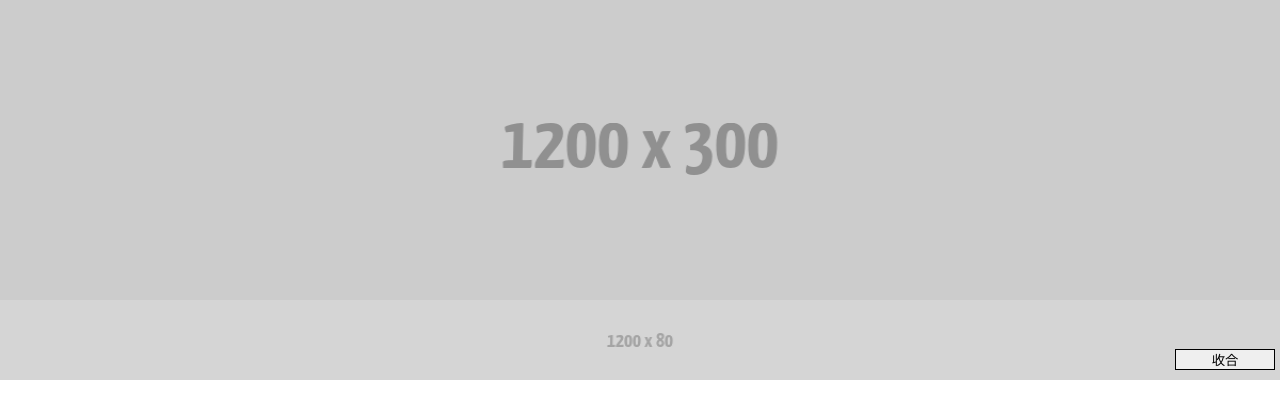
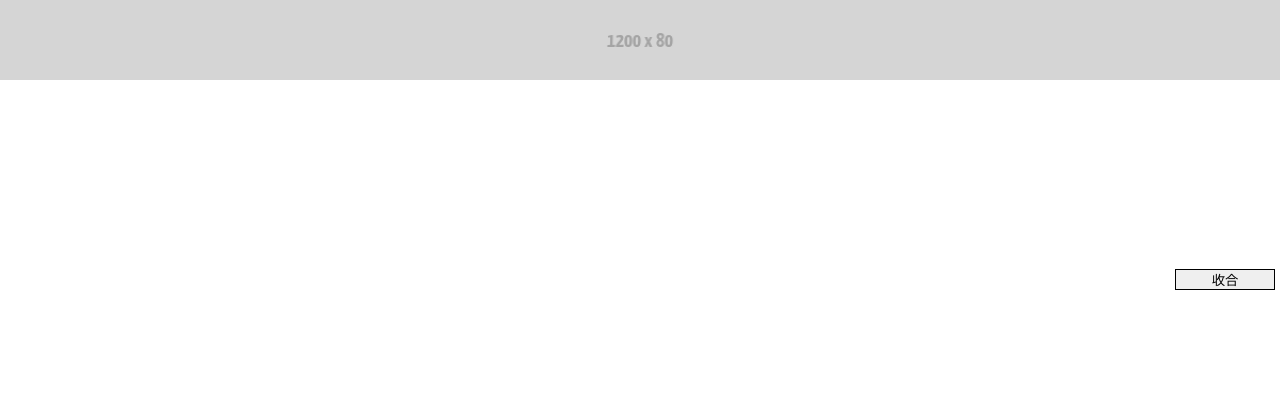
Before and after one commit to andrewCheng078/React-Banner, a React (Create React App) app: page / in a window 1280 px wide. Shown: the top 418 px of the page. Built offline with nearby package versions, Linux system fonts and the light colour scheme.

Commit message:
update css

```diff
--- a/src/components/banner/Banner.css
+++ b/src/components/banner/Banner.css
@@ -1,4 +1,7 @@
-
+* {
+    margin: 0;
+    padding: 0;
+}
 .banner {
     position: relative;
     overflow: hidden;
@@ -8,53 +11,34 @@
     transition: height .75s;
 }
 
+.transitionClose {
+    transition: height .0001s;
+}
+
 .banner img {
     width: 100%;
     height: 380px;
-
 }
-
-    .banner a {}
-
-    .wrap_btn {
+.moveImg{
+    position: absolute;
+    top: -300px;
+}
+.btn {
     position: absolute;
     bottom: 10px;
     right: 5px;
     width: 100px;
     border: 1px solid black;
 }
-
 .closed {
     height: 80px;
-
-
 }
-    .closing{
+.closing {
     height: 80px;
-
-
 }
-
 .opened {
-        height: 380px;
+    height: 300px;
 }
-    .opening{
-        height: 380px;
+.opening {
+    height: 300px;
 }
-
-    .cont {
-        width: 100px;
-        height: 100px;
-        border: 1px #CCC solid;
-        background-color: #EEE;
-        transition: height .3s linear, padding-top .3s linear, padding-bottom .3s linear, border-top-width .3s linear, border-top-width .3s linear;
-    }
-
-    .toggled {
-        overflow: hidden;
-        height: 20px;
-        border-width: 0 1px;
-    }
-    .transitionClose{
-        transition: height .000001s;
-    }
--- a/src/components/banner/Banner.js
+++ b/src/components/banner/Banner.js
@@ -30,7 +30,8 @@ export default class Banner extends Component {
     currentClass: OPENED,
     whenTransition: function () {
       console.log(' default callback !!!! ')
-    }
+    },
+    imgClass:'',
   };
 
 
@@ -67,12 +68,19 @@ export default class Banner extends Component {
   };
 
   toggle() {
+    const{imgClass} = this.state;
     if (this.state.currentClass === OPENED) {
       this.changeClass(CLOSING);
       this.intervalTime();
+      this.setState({
+        imgClass:false
+      })
     } else if (this.state.currentClass === CLOSED) {
       this.changeClass(OPENING);
       this.intervalTime();
+      this.setState({
+        imgClass:true
+      })
     }
     // this.state.currentClass === OPENED ? this.changeClass(CLOSING)  : this.changeClass(OPENING);
   }
@@ -89,8 +97,10 @@ export default class Banner extends Component {
   }
 
   changeClass(className) {
+    let imgClass = this.state.imgClass;
     this.setState({
-      currentClass: className
+      currentClass: className,
+      imgClass:!imgClass,
     });
   }
 
@@ -123,7 +133,7 @@ export default class Banner extends Component {
   }
 
   render() {
-    const { classText, currentClass, transitionClass } = this.state;
+    const { classText, currentClass, transitionClass,imgClass } = this.state;
     return (
       <div>
 
@@ -133,13 +143,13 @@ export default class Banner extends Component {
         >
           <a className="wrap">
             <img
-              className="img"
+              className={`img ${imgClass?'moveImg':''}`}
               src={img}
               title="輸入廣告促銷說明文字"
               alt="輸入廣告促銷說明文字"
             />
           </a>
-          <button className="wrap_btn" onClick={ this.toggle.bind(this) }>
+          <button className="btn" onClick={ this.toggle.bind(this) }>
             {classText}
           </button>
         </div>
```
Lines whose indentation alone changed are shown as unchanged.
